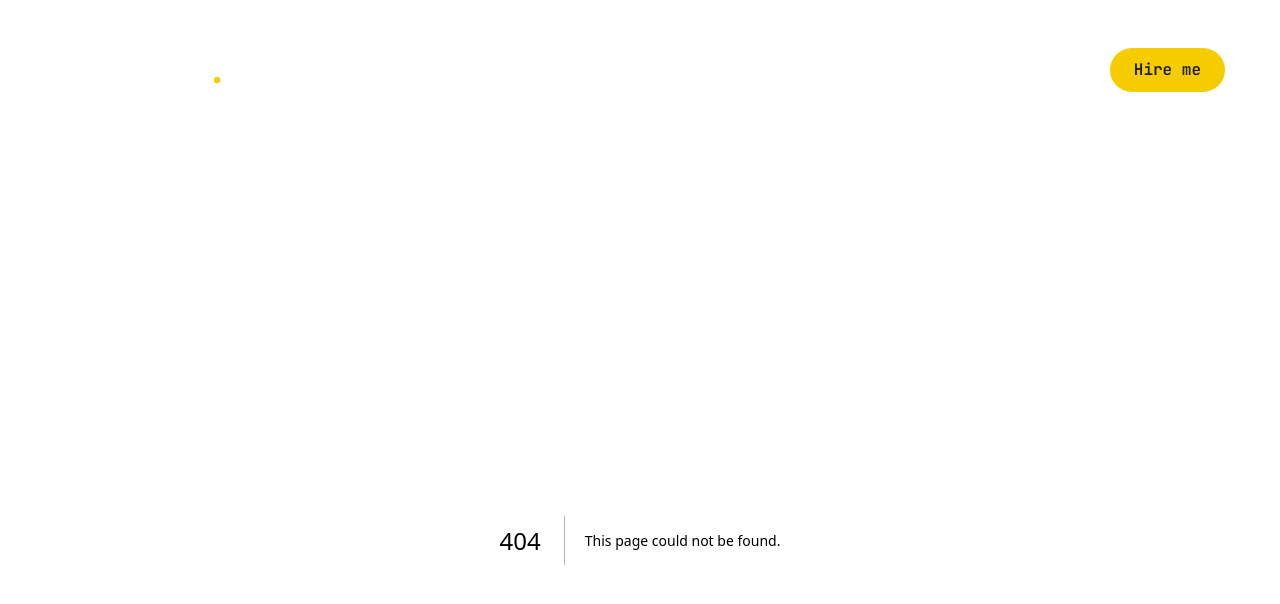
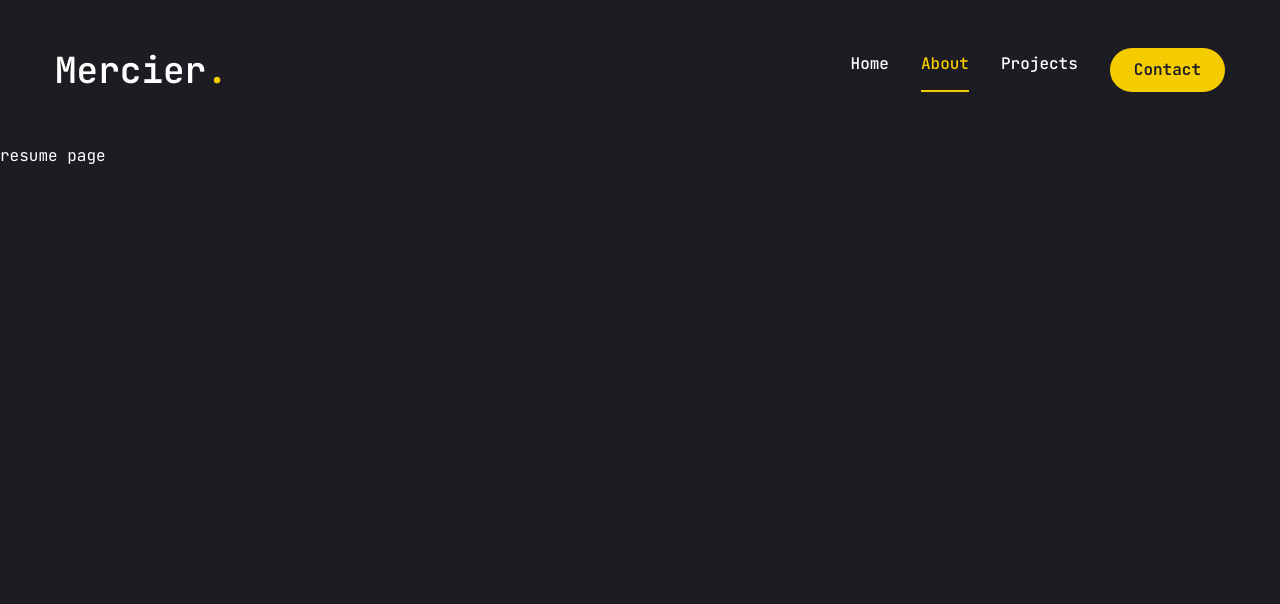
Before and after one commit to juanMercier/mercier-portfolio, a Next.js app: page /about in a window 1280 px wide. Before the commit this address had no page. Shown: the top 604 px of the page. Built offline with nearby package versions, Linux system fonts and the light colour scheme.

Commit message:
changed pages

```diff
--- a/app/resume/page.jsx
+++ b/app/about/page.jsx
@@ -1,4 +1,4 @@
-export default function Resume(){
+export default function About(){
     return (
         <div>resume page</div>
     )
--- a/app/work/page.jsx
+++ b/app/projects/page.jsx
@@ -1,4 +1,4 @@
-export default function Work(){
+export default function Projects(){
     return (
         <div>Work page</div>
     )
--- a/components/Header.jsx
+++ b/components/Header.jsx
@@ -17,7 +17,7 @@ export default function Header() {
                 <div className="hidden xl:flex item-center gap-8">
                 <Nav />
                 <Link href='/contact'>
-                    <Button>Hire me</Button>
+                    <Button>Contact</Button>
                  </Link>
                 </div>
                 {/* mobile nav*/}
--- a/components/MobileNav.jsx
+++ b/components/MobileNav.jsx
@@ -10,17 +10,17 @@ const links = [
         name: "home",
         path: "/",
     },
+    // {
+    //     name: "services",
+    //     path: "/services",
+    // },
     {
-        name: "services",
-        path: "/services",
+        name: "about",
+        path: "/about",
     },
     {
-        name: "work",
-        path: "/work",
-    },
-    {
-        name: "resume",
-        path: "/resume",
+        name: "projects",
+        path: "/projects",
     },
     {
         name: "contact",
--- a/components/Nav.jsx
+++ b/components/Nav.jsx
@@ -8,21 +8,17 @@ const links = [
         name: "home",
         path: "/",
     },
+    // {
+    //     name: "services",
+    //     path: "/services",
+    // },
     {
-        name: "services",
-        path: "/services",
+        name: "about",
+        path: "/about",
     },
     {
-        name: "work",
-        path: "/work",
-    },
-    {
-        name: "resume",
-        path: "/resume",
-    },
-    {
-        name: "contact",
-        path: "/contact",
+        name: "projects",
+        path: "/projects",
     },
 ]
 
```
